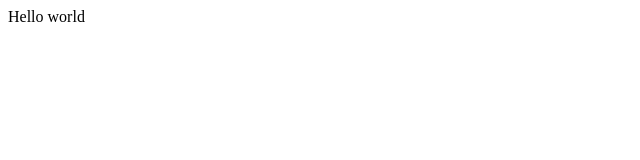
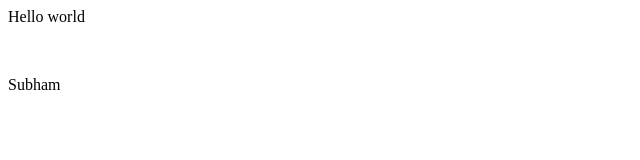
Before and after one commit to saich52/First, a plain HTML site: page index.html in a window 1280 px wide. Shown: the full height of the page, 0-640 px from the left. Drawn offline with Linux system fonts and the light colour scheme.

Commit message:
Added name

```diff
--- a/index.html
+++ b/index.html
@@ -1 +1,3 @@
 <p>Hello world</p>
+<br>
+<p>Subham</p>
```
